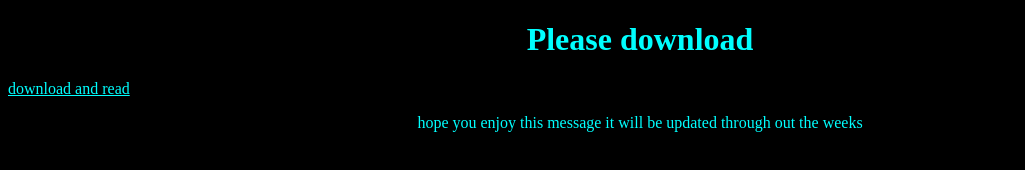
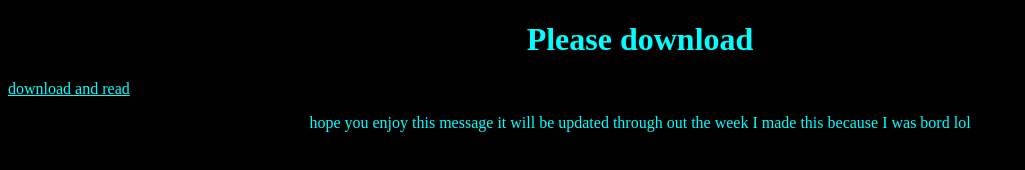
Before and after one commit to admin505admin505/wril, a plain HTML site: page index.html in a window 1280 px wide. Shown: the whole page, without its empty margins (0-1025 px from the left). Drawn offline with Linux system fonts and the light colour scheme.

Commit message:
Update index.html

```diff
--- a/index.html
+++ b/index.html
@@ -6,7 +6,7 @@
       <link rel="stylesheet" href="style.css" />
    <h1>Please download</h1>
       <a style="color:cyan;" href="red.txt" download>download and read</a>
-      <p>hope you enjoy this message it will be updated through out the weeks</p>
+      <p>hope you enjoy this message it will be updated through out the week I made this because I was bord lol</p>
     </header>
   </body>
 </html>
```
